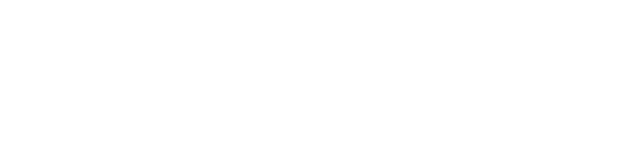
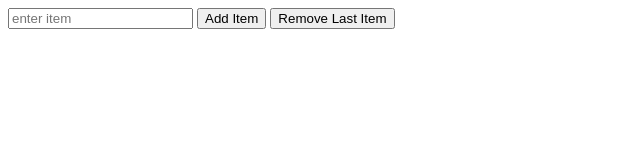
Before and after one commit to PDTayl888/module-4-lab-2, a plain HTML site: page index.html in a window 1280 px wide. Shown: the whole page, without its empty margins (0-640 px from the left). Drawn offline with Linux system fonts and the light colour scheme.

Commit message:
added UI elements

```diff
--- a/index.html
+++ b/index.html
@@ -8,6 +8,12 @@
 </head>
 <body>
 
+    <input type="text" id="itemInput" placeholder="enter item">
+    <button onclick="handleAddItem()">Add Item</button>
+    <button onclick="handleRemoveLast()">Remove Last Item</button>
+
+    <ul id="shoppingList">
+    </ul>
 
 </body>
 </html>
```
Also changed, not shown: 1 other file.
